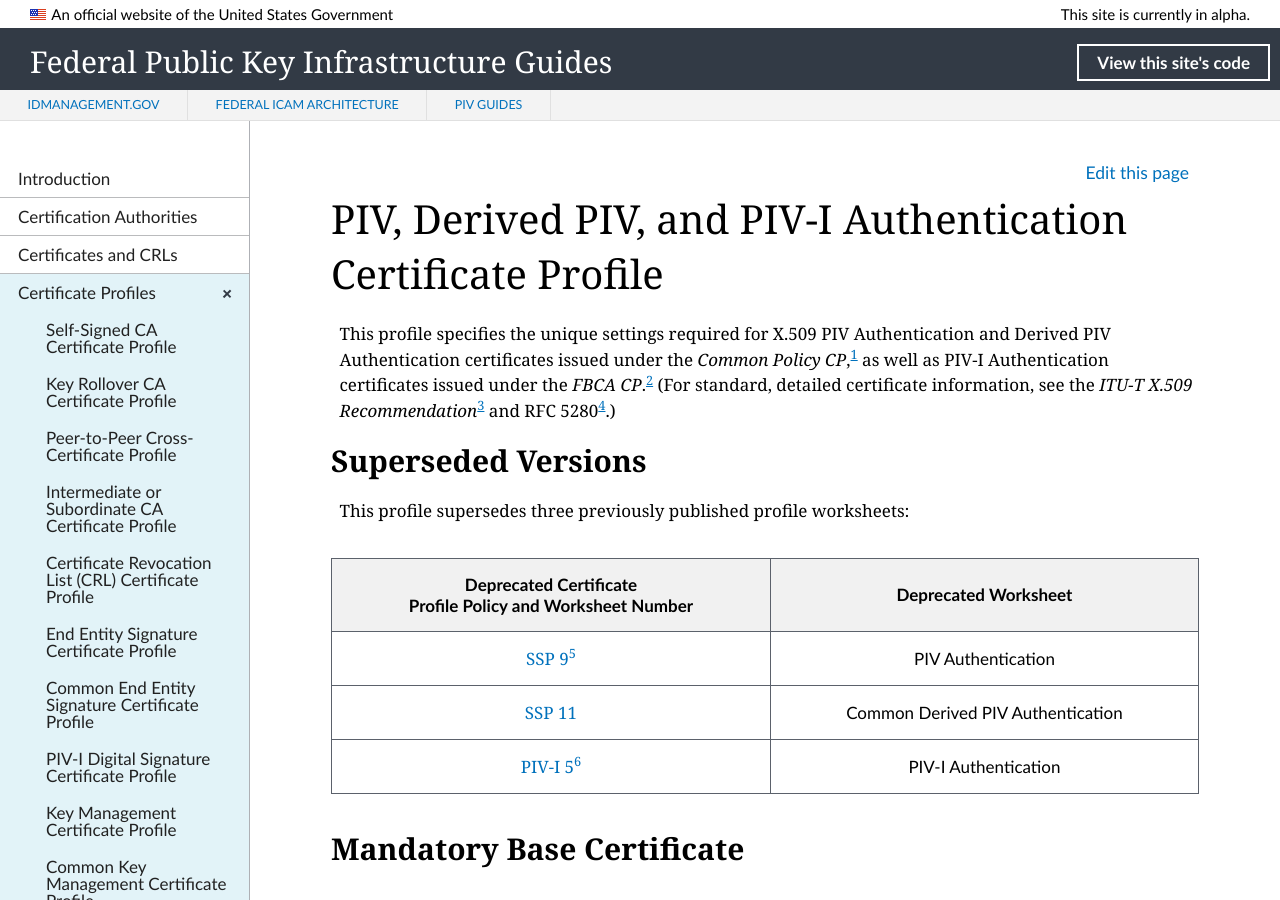
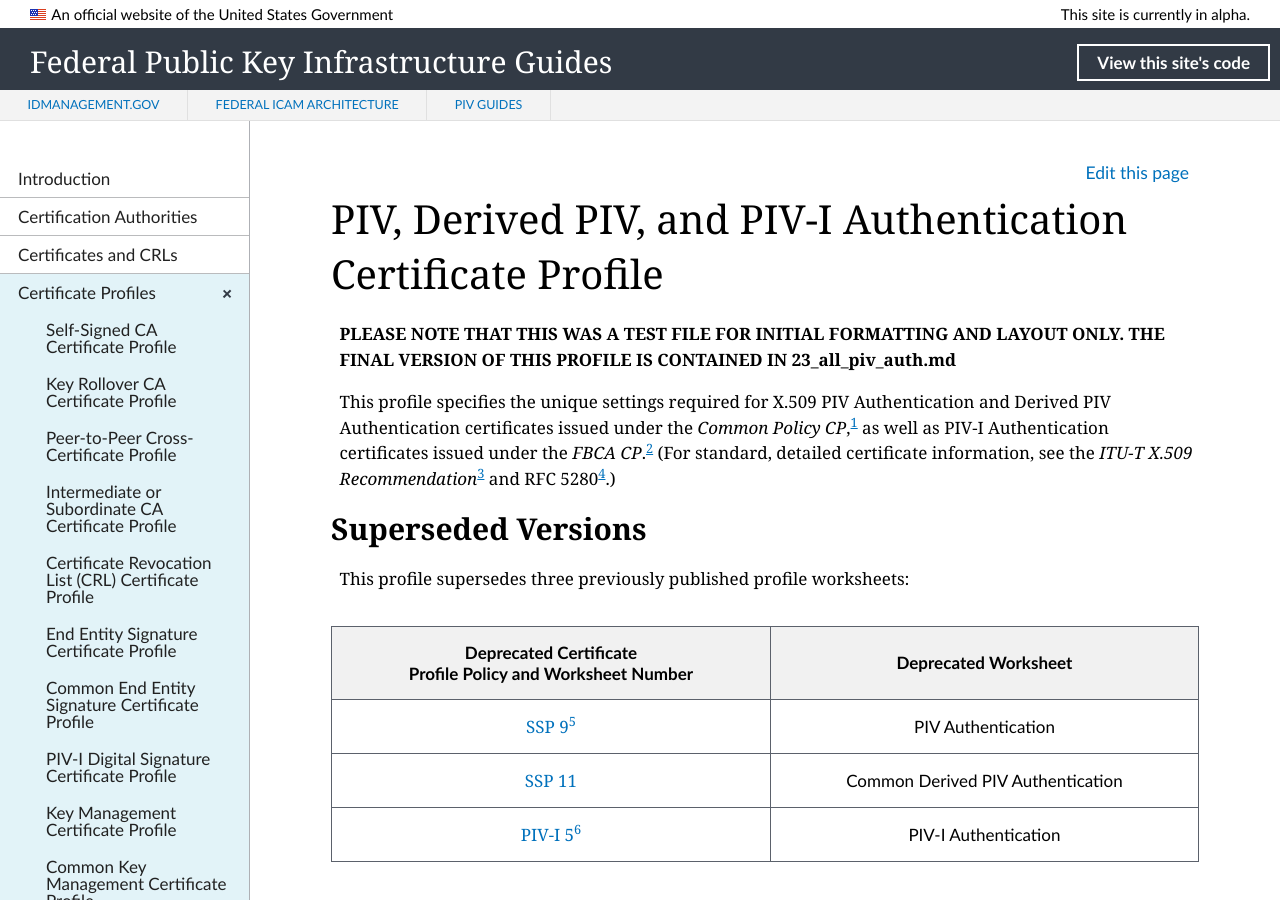
Before and after one commit to GSA/fpki-guides, a Jekyll site: the page built from _profiles/22_all_piv_auth_2.md, in a window 1280 px wide and 900 px high. Built offline with Jekyll 4.4.1, drawn with Linux system fonts in a browser that asks for light colours; nearby versions of some CDN libraries; library files that are not in the unit come from our copies.

Commit message:
Update 22_all_piv_auth_2.md
Added note

```diff
--- a/_profiles/22_all_piv_auth_2.md
+++ b/_profiles/22_all_piv_auth_2.md
@@ -3,6 +3,7 @@
 title: PIV, Derived PIV, and PIV-I Authentication Certificate Profile
 permalink: profiles/allpivauth2/
 ---
+**PLEASE NOTE THAT THIS WAS A TEST FILE FOR INITIAL FORMATTING AND LAYOUT ONLY.  THE FINAL VERSION OF THIS PROFILE IS CONTAINED IN 23_all_piv_auth.md**
 
 This profile specifies the unique settings required for X.509 PIV Authentication and Derived PIV Authentication certificates issued under the _Common Policy CP_,<sup>[1](#1)</sup> as well as PIV-I Authentication certificates issued under the _FBCA CP_.<sup>[2](#2)</sup> (For standard, detailed certificate information, see the _ITU-T X.509 Recommendation_<sup>[3](#3)</sup> and RFC 5280<sup>[4](#4)</sup>.)
 
```
